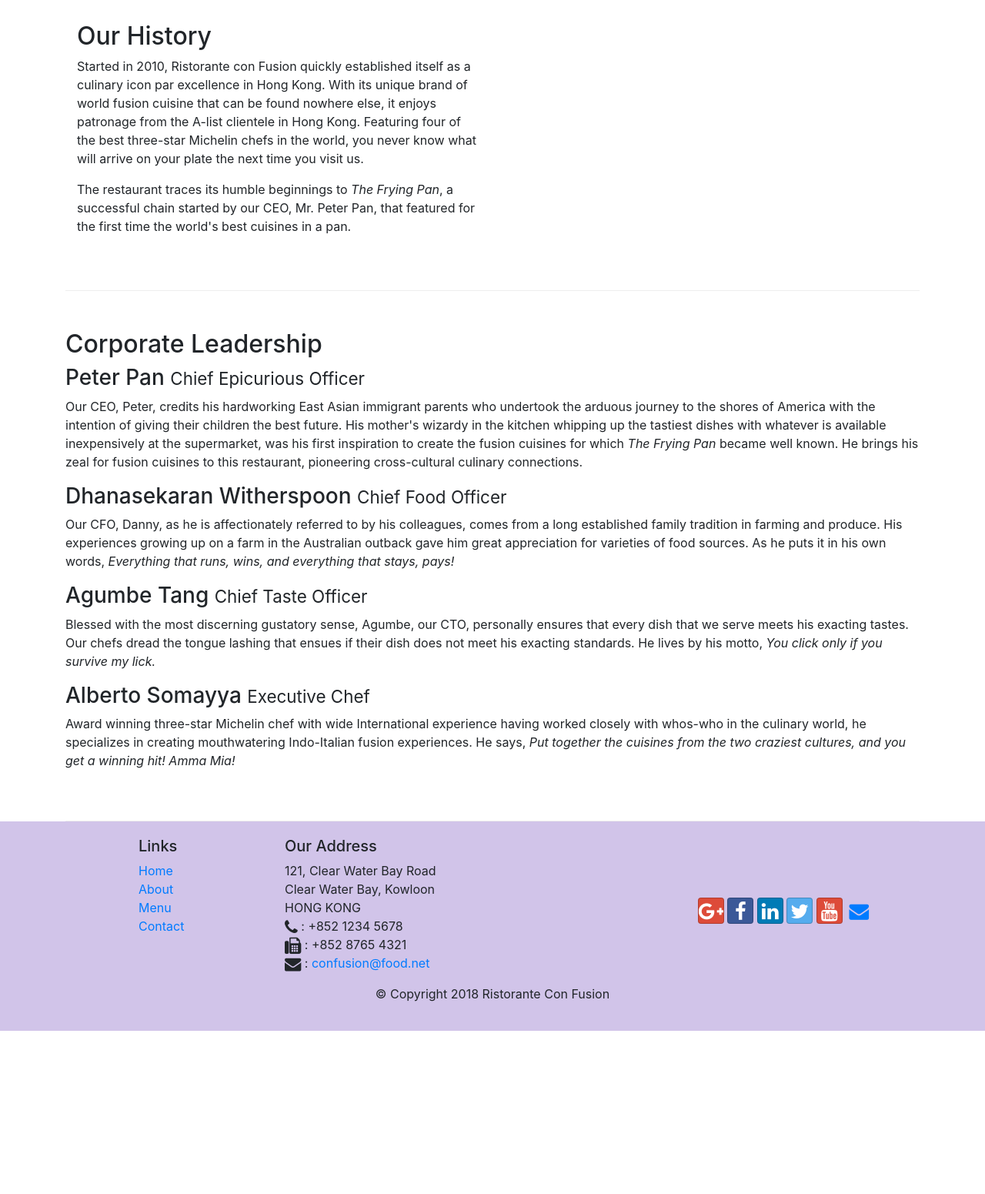
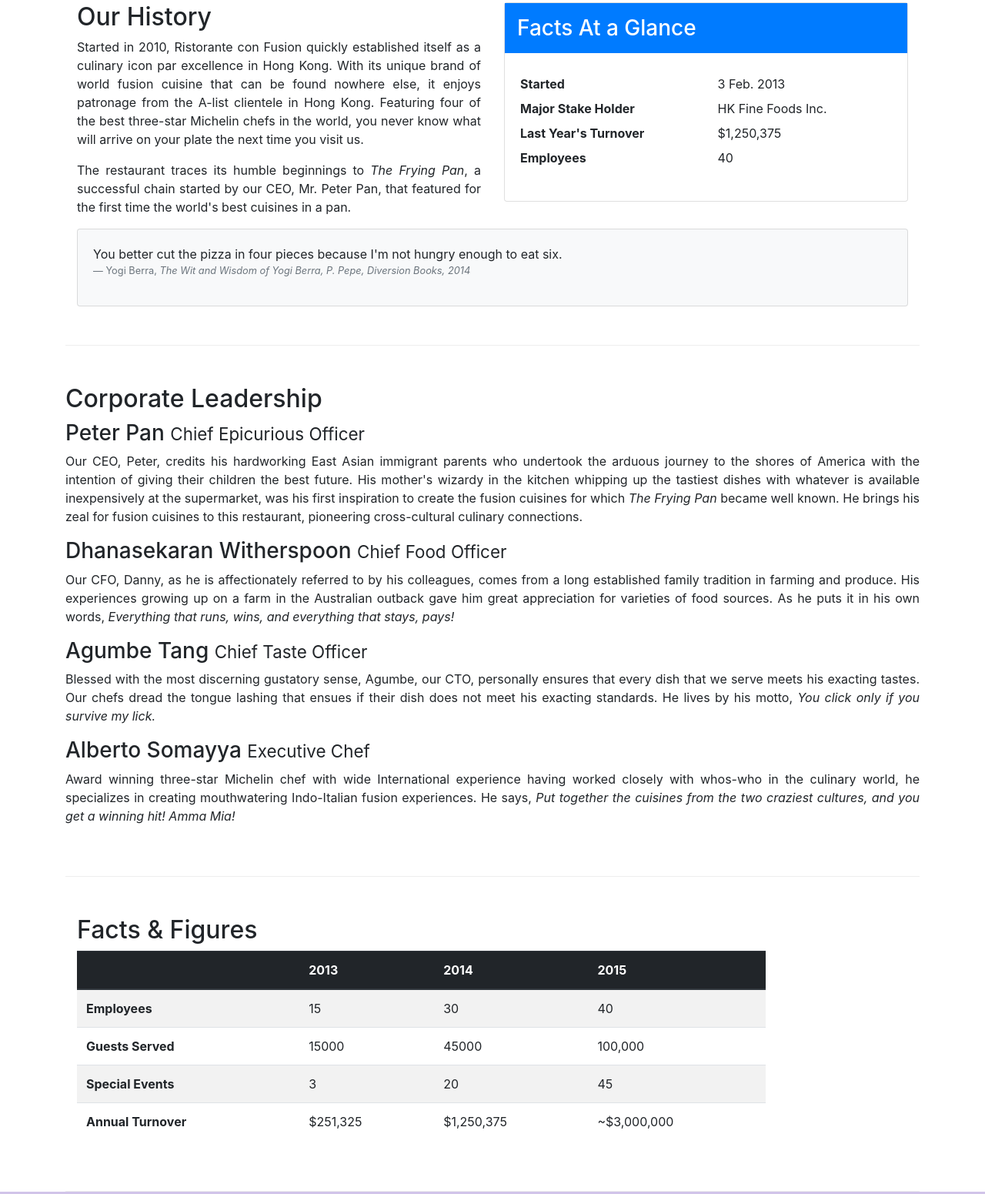
Before and after one commit to AnnsShahzad/Coursera-Bootstrap, a website: page aboutus.html in a window 1280 px wide. Shown: the part 487-2038 px from the top of the page at 77% size. Before the commit the page ends 1826 px from the top, so only its background shows below. Drawn offline with nearby package versions, Linux system fonts and the light colour scheme.

Commit message:
Tables & Cards

```diff
--- a/aboutus.html
+++ b/aboutus.html
@@ -59,18 +59,48 @@
     <div class="container">
         <div class="row ">
             <div>
-               <h3>About Us</h3>
-               <hr>
+               <h3 class="ml-3">About Us</h3>
+
             </div>
         </div>
 
         <div class="row row-content">
-            <div class="col-12 col-sm-4 col-md-6">
+            <div class="col-12 col-sm-6 col-md-6">
                 <h2>Our History</h2>
-                <p>Started in 2010, Ristorante con Fusion quickly established itself as a culinary icon par excellence in Hong Kong. With its unique brand of world fusion cuisine that can be found nowhere else, it enjoys patronage from the A-list clientele in Hong Kong.  Featuring four of the best three-star Michelin chefs in the world, you never know what will arrive on your plate the next time you visit us.</p>
-                <p>The restaurant traces its humble beginnings to <em>The Frying Pan</em>, a successful chain started by our CEO, Mr. Peter Pan, that featured for the first time the world's best cuisines in a pan.</p>
+                <p class="text-justify">Started in 2010, Ristorante con Fusion quickly established itself as a culinary icon par excellence in Hong Kong. With its unique brand of world fusion cuisine that can be found nowhere else, it enjoys patronage from the A-list clientele in Hong Kong.  Featuring four of the best three-star Michelin chefs in the world, you never know what will arrive on your plate the next time you visit us.</p>
+                <p class="text-justify">The restaurant traces its humble beginnings to <em>The Frying Pan</em>, a successful chain started by our CEO, Mr. Peter Pan, that featured for the first time the world's best cuisines in a pan.</p>
             </div>
-            <div>
+
+            <div class="col-12 col-sm-6">
+                <div class="card">
+                    <h3 class="p-3 crad-header bg-primary text-white">Facts At a Glance</h3>
+                    <div class="card-body">
+                        <dl class="row">
+                            <dt class="col-6">Started</dt>
+                            <dd class="col-6">3 Feb. 2013</dd>
+                            <dt class="col-6">Major Stake Holder</dt>
+                            <dd class="col-6">HK Fine Foods Inc.</dd>
+                            <dt class="col-6">Last Year's Turnover</dt>
+                            <dd class="col-6">$1,250,375</dd>
+                            <dt class="col-6">Employees</dt>
+                            <dd class="col-6">40</dd>
+                        </dl>
+                    </div>
+                </div>
+            </div>
+
+            <div class="col-12">
+                <div class="card card-body bg-light">
+                    <blockquote cite="blockquote">
+                        <p class="mb-0">You better cut the pizza in four
+                            pieces because I'm not hungry enough to eat six.
+                        </p>
+                        <footer class="blockquote-footer">Yogi Berra,
+                            <cite title="Source Title">The Wit and Wisdom of Yogi Berra,
+                                P. Pepe, Diversion Books, 2014</cite>
+                        </footer>
+                    </blockquote>
+                </div>
             </div>
         </div>
 
@@ -79,14 +109,64 @@
             <div>
                 <h2>Corporate Leadership</h2>
                 <h3 >Peter Pan <small>Chief Epicurious Officer</small></h3>
-                <p class="d-none d-sm-block">Our CEO, Peter, credits his hardworking East Asian immigrant parents who undertook the arduous journey to the shores of America with the intention of giving their children the best future. His mother's wizardy in the kitchen whipping up the tastiest dishes with whatever is available inexpensively at the supermarket, was his first inspiration to create the fusion cuisines for which <em>The Frying Pan</em> became well known. He brings his zeal for fusion cuisines to this restaurant, pioneering cross-cultural culinary connections.</p>
+                <p class="d-none text-justify d-sm-block">Our CEO, Peter, credits his hardworking East Asian immigrant parents who undertook the arduous journey to the shores of America with the intention of giving their children the best future. His mother's wizardy in the kitchen whipping up the tastiest dishes with whatever is available inexpensively at the supermarket, was his first inspiration to create the fusion cuisines for which <em>The Frying Pan</em> became well known. He brings his zeal for fusion cuisines to this restaurant, pioneering cross-cultural culinary connections.</p>
                 <h3>Dhanasekaran Witherspoon <small>Chief Food Officer</small></h3>
-                <p class="d-none d-sm-block">Our CFO, Danny, as he is affectionately referred to by his colleagues, comes from a long established family tradition in farming and produce. His experiences growing up on a farm in the Australian outback gave him great appreciation for varieties of food sources. As he puts it in his own words, <em>Everything that runs, wins, and everything that stays, pays!</em></p>
+                <p class="d-none text-justify d-sm-block">Our CFO, Danny, as he is affectionately referred to by his colleagues, comes from a long established family tradition in farming and produce. His experiences growing up on a farm in the Australian outback gave him great appreciation for varieties of food sources. As he puts it in his own words, <em>Everything that runs, wins, and everything that stays, pays!</em></p>
                 <h3>Agumbe Tang <small>Chief Taste Officer</small></h3>
-                <p class="d-none d-sm-block">Blessed with the most discerning gustatory sense, Agumbe, our CTO, personally ensures that every dish that we serve meets his exacting tastes. Our chefs dread the tongue lashing that ensues if their dish does not meet his exacting standards. He lives by his motto, <em>You click only if you survive my lick.</em></p>
+                <p class="d-none text-justify d-sm-block">Blessed with the most discerning gustatory sense, Agumbe, our CTO, personally ensures that every dish that we serve meets his exacting tastes. Our chefs dread the tongue lashing that ensues if their dish does not meet his exacting standards. He lives by his motto, <em>You click only if you survive my lick.</em></p>
                 <h3>Alberto Somayya <small>Executive Chef</small></h3>
-                <p class="d-none d-sm-block">Award winning three-star Michelin chef with wide International experience having worked closely with whos-who in the culinary world, he specializes in creating mouthwatering Indo-Italian fusion experiences. He says, <em>Put together the cuisines from the two craziest cultures, and you get a winning hit! Amma Mia!</em></p>
+                <p class="d-none text-justify d-sm-block">Award winning three-star Michelin chef with wide International experience having worked closely with whos-who in the culinary world, he specializes in creating mouthwatering Indo-Italian fusion experiences. He says, <em>Put together the cuisines from the two craziest cultures, and you get a winning hit! Amma Mia!</em></p>
             </div>
+       </div>
+
+       <div class="row row-content">
+        <div class="col-12 col-sm-9">
+            <h2>Facts &amp; Figures</h2>
+        </div>
+        <div class="col-12 col-sm-10" >
+            <div class="table-responsive">
+                <table class="table table-striped">
+                    <thead class="thead-dark">
+                        <tr>
+                            <th>&nbsp;</th>
+                            <th>2013</th>
+                            <th>2014</th>
+                            <th>2015</th>
+                        </tr>
+                    </thead>
+
+                    <tbody>
+                        <tr>
+                            <th>Employees</th>
+                            <td>15</td>
+                            <td>30</td>
+                            <td>40</td>
+                        </tr>
+
+                        <tr>
+                            <th>Guests Served</th>
+                            <td>15000</td>
+                            <td>45000</td>
+                            <td>100,000</td>
+                        </tr>
+
+                        <tr>
+                            <th>Special Events</th>
+                            <td>3</td>
+                            <td>20</td>
+                            <td>45</td>
+                        </tr>
+
+                        <tr>
+                            <th>Annual Turnover</th>
+                            <td>$251,325</td>
+                            <td>$1,250,375</td>
+                            <td>~$3,000,000</td>
+                        </tr>
+                    </tbody>
+                </table>
+            </div>
+        </div>
        </div>
 
     </div>
```
